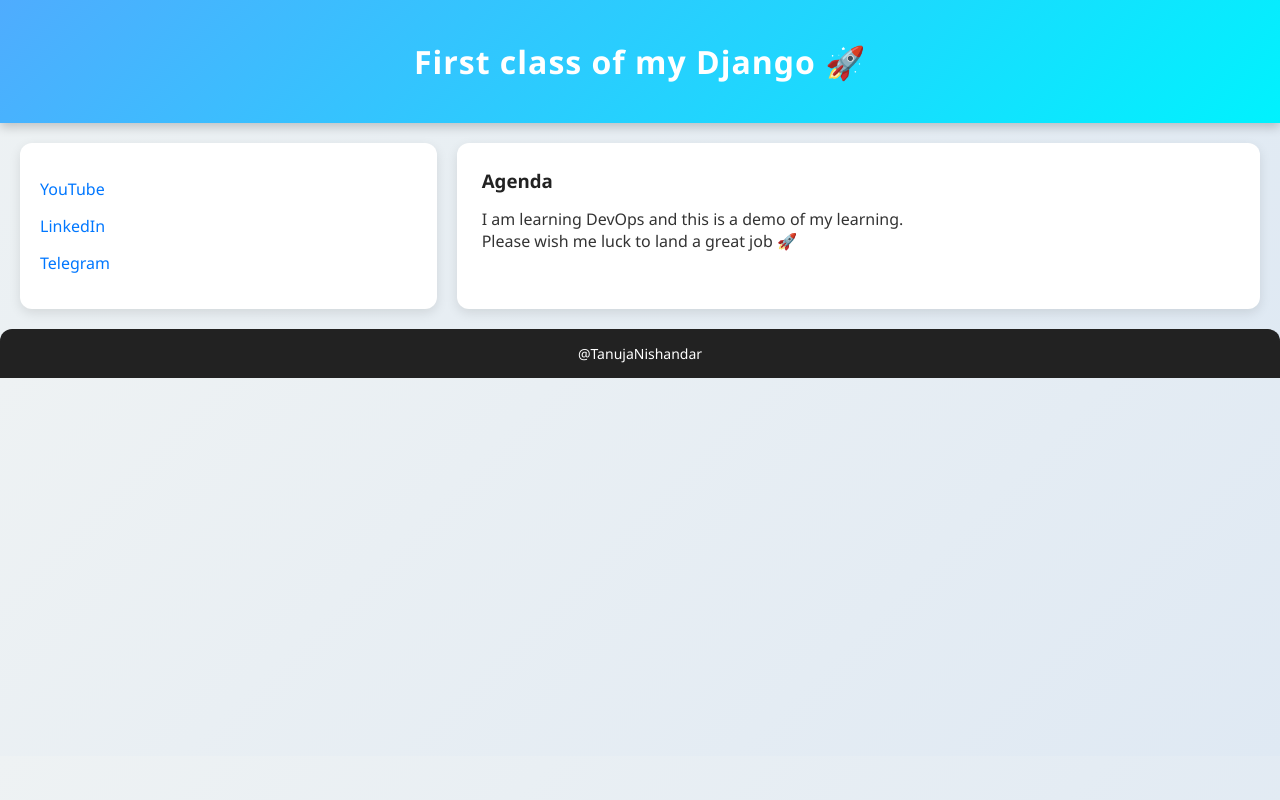
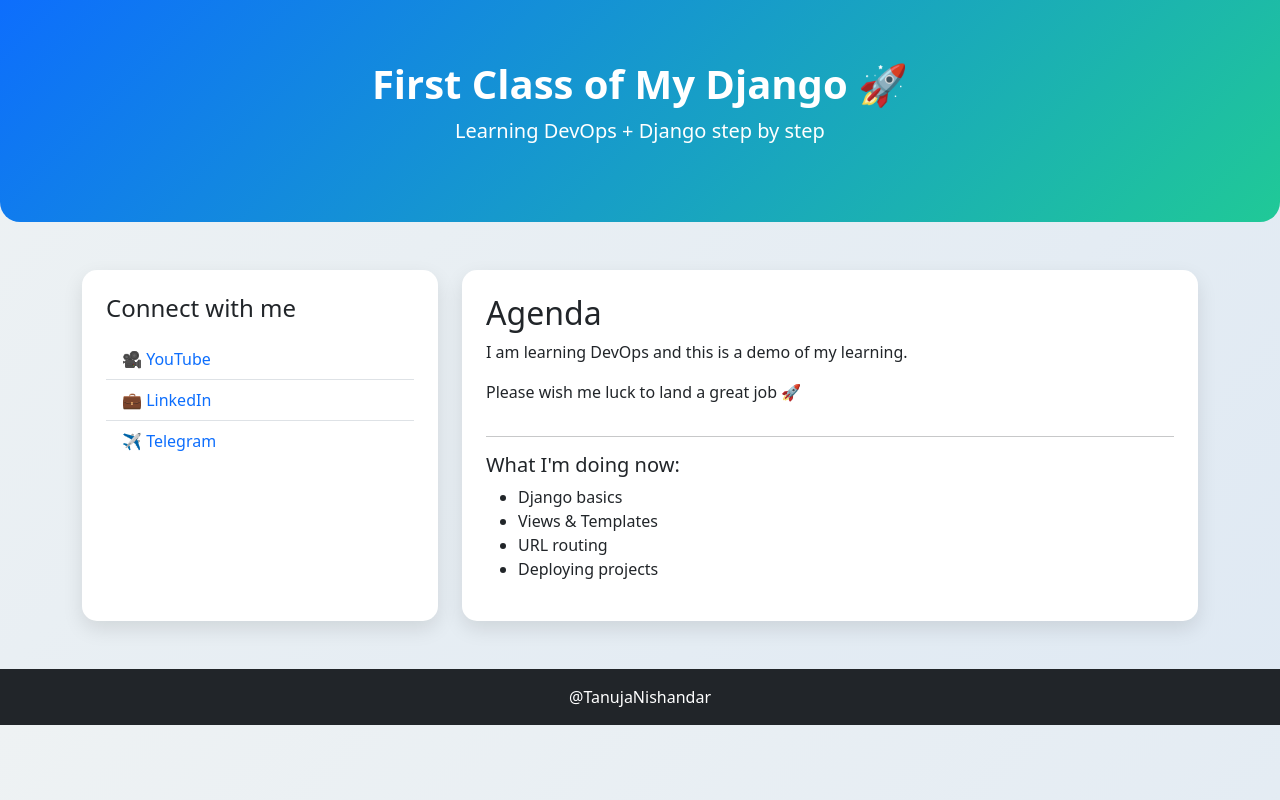
Before and after one commit to tnishandar/Djangoproject, a Django app: page /demo/ in a window 1280 px wide. Run offline with Django 5.2, Linux system fonts and the light colour scheme.

Commit message:
Update demo_site.html

```diff
--- a/demo/templates/demo_site.html
+++ b/demo/templates/demo_site.html
@@ -1,136 +1,110 @@
 <!DOCTYPE html>
 <html lang="en">
 <head>
-<title>CSS Template</title>
+<title>Django Demo</title>
 <meta charset="utf-8">
 <meta name="viewport" content="width=device-width, initial-scale=1">
 
+<!-- Bootstrap 5 CDN -->
+<link href="https://cdn.jsdelivr.net/npm/bootstrap@5.3.3/dist/css/bootstrap.min.css" rel="stylesheet">
+
 <style>
-* {
-  box-sizing: border-box;
-  margin: 0;
-  padding: 0;
+body {
+  background: linear-gradient(135deg, #eef2f3, #dfe9f3);
 }
 
-body {
-  font-family: "Segoe UI", Arial, sans-serif;
-  background: linear-gradient(135deg, #eef2f3, #dfe9f3);
-  color: #333;
+.hero {
+  background: linear-gradient(135deg, #0d6efd, #20c997);
+  color: white;
+  padding: 60px 20px;
+  text-align: center;
+  border-radius: 0 0 20px 20px;
 }
 
-/* Header */
-header {
-  background: linear-gradient(135deg, #4facfe, #00f2fe);
-  padding: 40px 20px;
-  text-align: center;
-  color: white;
-  font-size: 32px;
-  font-weight: bold;
-  letter-spacing: 1px;
-  box-shadow: 0 4px 10px rgba(0,0,0,0.2);
+.card {
+  border: none;
+  border-radius: 15px;
+  box-shadow: 0 8px 20px rgba(0,0,0,0.1);
 }
 
-/* Layout */
-section {
-  display: flex;
-  flex-wrap: wrap;
-  margin: 20px;
-  gap: 20px;
+a {
+  text-decoration: none;
 }
 
-/* Nav */
-nav {
-  flex: 1;
-  min-width: 250px;
-  background: white;
-  padding: 20px;
-  border-radius: 12px;
-  box-shadow: 0 4px 12px rgba(0,0,0,0.1);
-}
-
-nav ul {
-  list-style: none;
-}
-
-nav ul li {
-  margin: 15px 0;
-}
-
-nav ul li a {
-  text-decoration: none;
-  color: #0077ff;
-  font-weight: 500;
-  transition: 0.3s;
-}
-
-nav ul li a:hover {
-  color: #ff4b2b;
-  padding-left: 5px;
-}
-
-/* Article */
-article {
-  flex: 2;
-  min-width: 300px;
-  background: white;
-  padding: 25px;
-  border-radius: 12px;
-  box-shadow: 0 4px 12px rgba(0,0,0,0.1);
-}
-
-article h1 {
-  margin-bottom: 15px;
-  color: #222;
-}
-
-/* Footer */
-footer {
-  margin-top: 20px;
-  text-align: center;
-  padding: 15px;
-  background: #222;
-  color: #fff;
-  font-size: 14px;
-  border-top-left-radius: 12px;
-  border-top-right-radius: 12px;
-}
-
-/* Responsive */
-@media (max-width: 600px) {
-  section {
-    flex-direction: column;
-  }
+a:hover {
+  text-decoration: underline;
 }
 </style>
 </head>
 
 <body>
 
-<header>
-  First class of my Django 🚀
-</header>
+<!-- Header -->
+<div class="hero">
+  <h1 class="fw-bold">First Class of My Django 🚀</h1>
+  <p class="lead">Learning DevOps + Django step by step</p>
+</div>
 
-<section>
+<!-- Content -->
+<div class="container my-5">
 
-  <nav>
-    <ul>
-      <li><a href="https://www.youtube.com/@tanujanishandar" target="_blank">YouTube</a></li>
-      <li><a href="https://www.linkedin.com/in/tanujanishandar/" target="_blank">LinkedIn</a></li>
-      <li><a href="https://telegram.me/tanujanishandar" target="_blank">Telegram</a></li>
-    </ul>
-  </nav>
+  <div class="row g-4">
 
-  <article>
-    <h1>Agenda</h1>
-    <p>I am learning DevOps and this is a demo of my learning.</p>
-    <p>Please wish me luck to land a great job 🚀</p>
-  </article>
+    <!-- Sidebar -->
+    <div class="col-md-4">
+      <div class="card p-4 h-100">
+        <h4 class="mb-3">Connect with me</h4>
 
-</section>
+        <ul class="list-group list-group-flush">
+          <li class="list-group-item">
+            <a href="https://www.youtube.com/@tanujanishandar" target="_blank">
+              🎥 YouTube
+            </a>
+          </li>
+          <li class="list-group-item">
+            <a href="https://www.linkedin.com/in/tanujanishandar/" target="_blank">
+              💼 LinkedIn
+            </a>
+          </li>
+          <li class="list-group-item">
+            <a href="https://telegram.me/tanujanishandar" target="_blank">
+              ✈️ Telegram
+            </a>
+          </li>
+        </ul>
 
-<footer>
+      </div>
+    </div>
+
+    <!-- Main Content -->
+    <div class="col-md-8">
+      <div class="card p-4 h-100">
+        <h2>Agenda</h2>
+        <p>I am learning DevOps and this is a demo of my learning.</p>
+        <p>Please wish me luck to land a great job 🚀</p>
+
+        <hr>
+
+        <h5>What I'm doing now:</h5>
+        <ul>
+          <li>Django basics</li>
+          <li>Views & Templates</li>
+          <li>URL routing</li>
+          <li>Deploying projects</li>
+        </ul>
+      </div>
+    </div>
+
+  </div>
+</div>
+
+<!-- Footer -->
+<footer class="text-center py-3 bg-dark text-white">
   @TanujaNishandar
 </footer>
 
+<!-- Bootstrap JS -->
+<script src="https://cdn.jsdelivr.net/npm/bootstrap@5.3.3/dist/js/bootstrap.bundle.min.js"></script>
+
 </body>
 </html>
```
